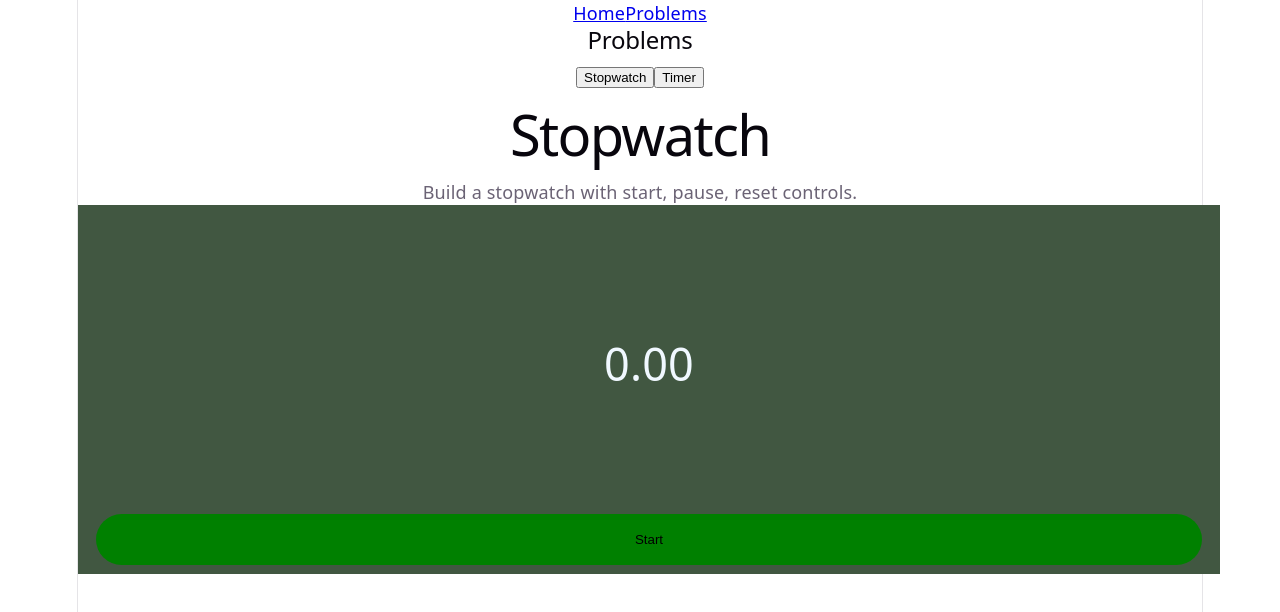
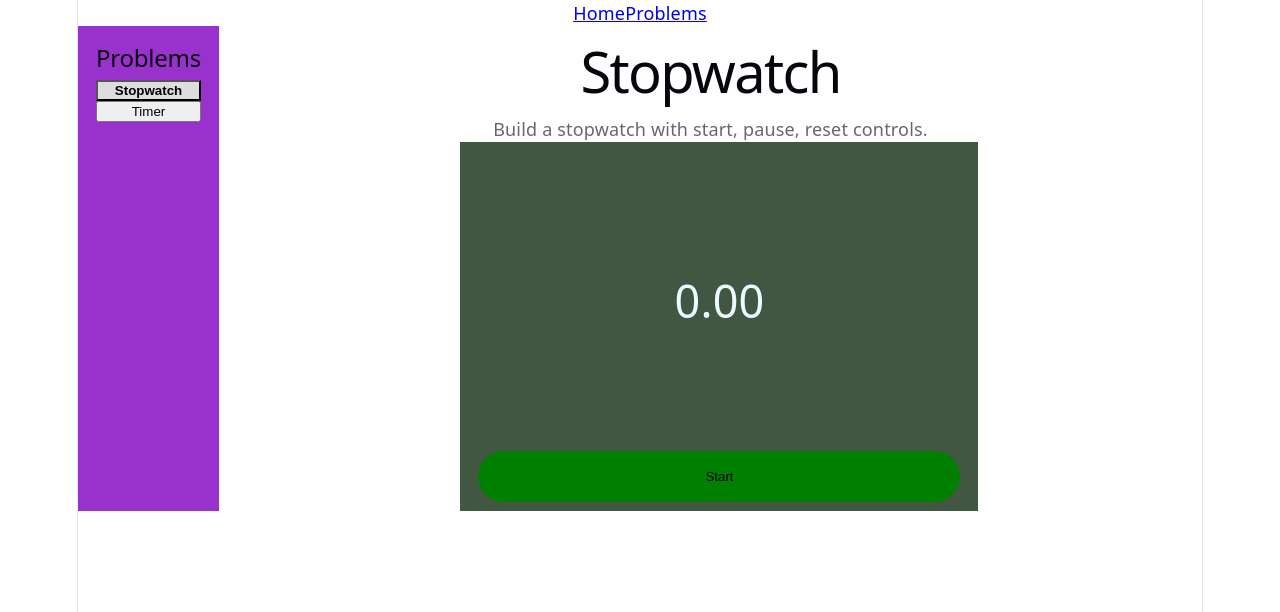
Before and after one commit to loafingbread/react-playground, a React (Vite) app: page /problems in a window 1280 px wide. Shown: the top 612 px of the page. Built offline with nearby package versions, Linux system fonts and the light colour scheme.

Commit message:
style: layout problems page and nav

```diff
--- a/src/pages/ProblemsPage.module.css
+++ b/src/pages/ProblemsPage.module.css
@@ -0,0 +1,34 @@
+.page {
+  display: flex;
+}
+
+.sidebar {
+  padding: 1rem;
+  background-color: darkorchid;
+}
+
+.nav-vertical {
+  display: flex;
+  flex-direction: column;
+}
+
+.nav-button {
+  cursor: pointer;
+}
+
+.active-tab {
+  background: #ddd;
+  font-weight: 600;
+}
+
+.contents {
+  flex-grow: 1;
+  display: flex;
+  flex-direction: column;
+  align-items: center;
+}
+
+.problem {
+  width: 100%;
+  max-width: 500px;
+}
--- a/src/pages/ProblemsPage.tsx
+++ b/src/pages/ProblemsPage.tsx
@@ -31,24 +31,25 @@ function ProblemsPage() {
 
   return (
     <main className={styles.page}>
-      <aside>
+      <aside className={styles["sidebar"]}>
         <h2>Problems</h2>
-        <nav>
+        <nav className={styles["nav-vertical"]}>
           {problems.map((problem) => (
             <button
               key={problem.id}
               type="button"
               onClick={() => setSelectedProblemId(problem.id)}
+              className={`styles["nav-button"] ${selectedProblem.id === problem.id ? styles["active-tab"] : ""}`}
             >
               {problem.name}
             </button>
           ))}
         </nav>
       </aside>
-      <section>
+      <section className={styles["contents"]}>
         <h1>{selectedProblem.name}</h1>
         <p>{selectedProblem.description}</p>
-        {selectedProblem.component}
+        <div className={styles["problem"]}>{selectedProblem.component}</div>
       </section>
     </main>
   );
```
